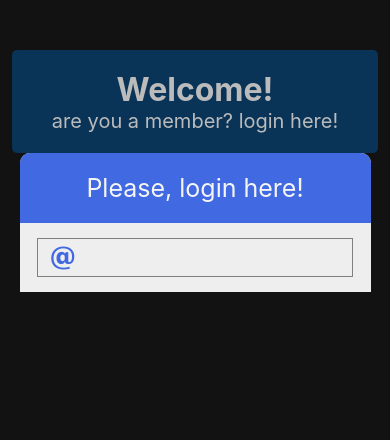
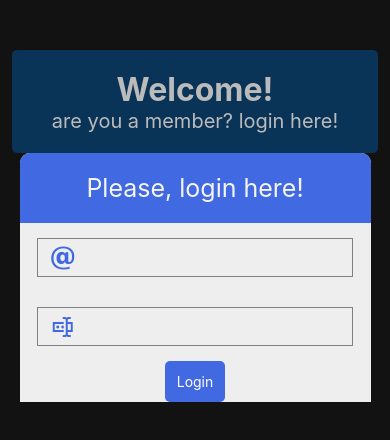
Before and after one commit to AnisLcool/react-native-authentification, a React Native app: screen / in a window 390 px wide. Shown: the top 440 px of the page. Built offline with nearby package versions, Linux system fonts and the light colour scheme.

Commit message:
4 - ajout Button , Login

```diff
--- a/App.js
+++ b/App.js
@@ -1,20 +1,11 @@
-import { StatusBar } from 'expo-status-bar';
-import { StyleSheet, Text, View } from 'react-native';
+import { StyleSheet, View } from 'react-native';
 import Header from './components/Header/Header';
-import Input from './components/Ui/Input/Input';
-import { Entypo } from '@expo/vector-icons';
-import Card from './components/hoc/Card';
-
+import Login from './containers/Login/Login';
 export default function App() {
   return (
     <View style={styles.container}>
       <Header />
-      <Card header='Please, login here!'>
-        <Input>
-          <Entypo name='email' size={24} color='royalblue' />
-        </Input>
-
-      </Card>
+      <Login />
 
     </View>
   );
--- /dev/null
+++ b/components/Ui/Button/Button.jsx
@@ -0,0 +1,22 @@
+import { StyleSheet, Text, View, TouchableOpacity } from 'react-native'
+import React from 'react'
+
+const Button = ({onPressHandler,children}) => {
+  return (
+    <TouchableOpacity style={styles.btn} onPress={onPressHandler}>
+        <Text style={{color:'white'}}>{children}</Text>
+    </TouchableOpacity>
+  )
+}
+
+export default Button;
+
+const styles = StyleSheet.create({
+    btn:{
+        backgroundColor:'royalblue',
+        padding: 12,
+        borderRadius: 5,
+        fontSize: 25
+    },
+
+})
--- /dev/null
+++ b/containers/Login/Login.jsx
@@ -0,0 +1,26 @@
+import { StyleSheet } from 'react-native'
+import React from 'react'
+import Card from '../../components/hoc/Card'
+import Input from '../../components/Ui/Input/Input'
+import Button from '../../components/Ui/Button/Button'
+import { Entypo, MaterialCommunityIcons } from '@expo/vector-icons';
+
+const Login = () => {
+    return (
+        <Card header='Please, login here!'>
+            <Input>
+                <Entypo name='email' size={24} color='royalblue' />
+            </Input>
+
+            <Input>
+                <MaterialCommunityIcons name='form-textbox-password' size={24} color='royalblue' />
+            </Input>
+
+            <Button>Login</Button>
+        </Card>
+    )
+}
+
+export default Login
+
+const styles = StyleSheet.create({})
```
